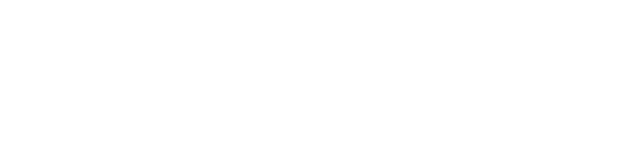
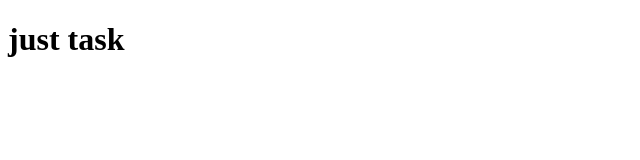
Before and after one commit to Methu-dev/task.js, a plain HTML site: page index.html in a window 1280 px wide. Shown: the whole page, without its empty margins (0-640 px from the left). Drawn offline with Linux system fonts and the light colour scheme.

Commit message:
index.html than h1 added

```diff
--- a/index.html
+++ b/index.html
@@ -6,6 +6,6 @@
     <title>tasks</title>
 </head>
 <body>
-
+    <h1>just task</h1>
 </body>
 </html>
```
